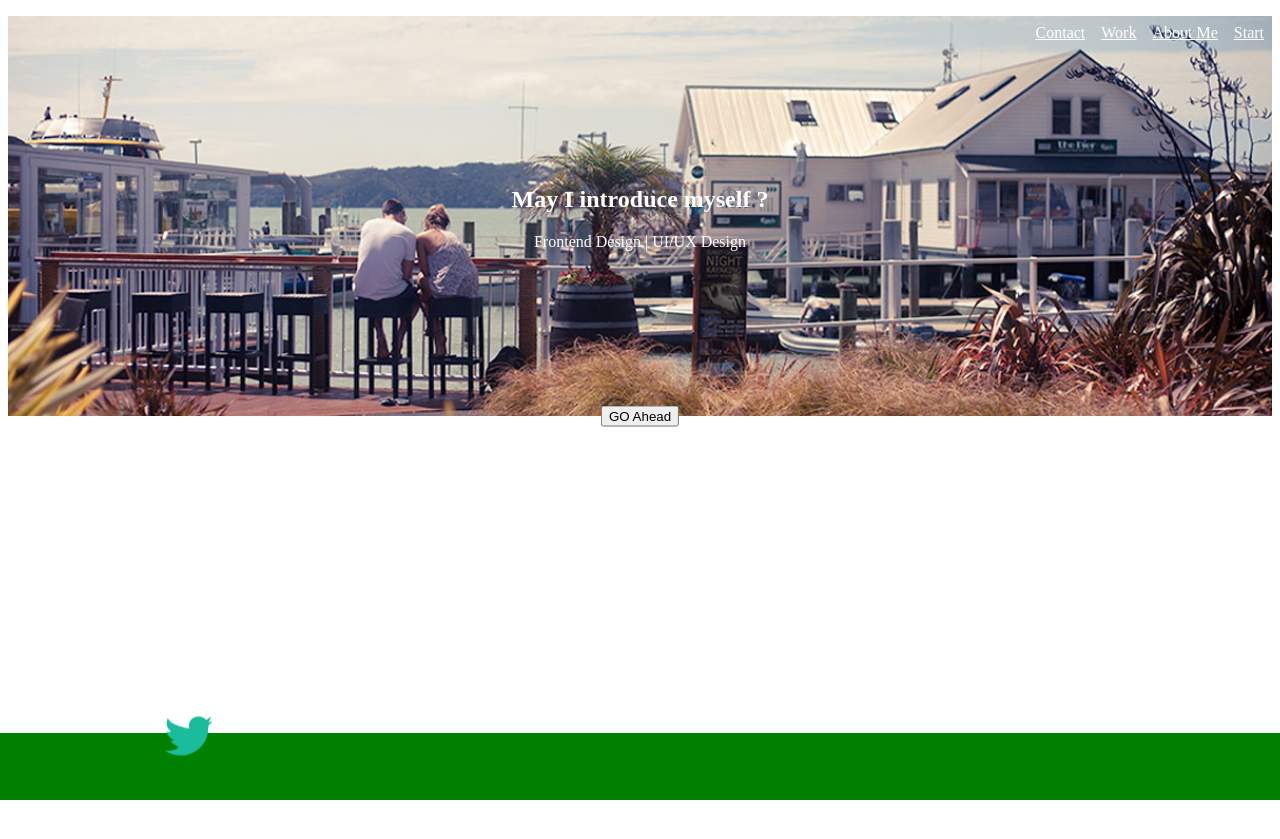
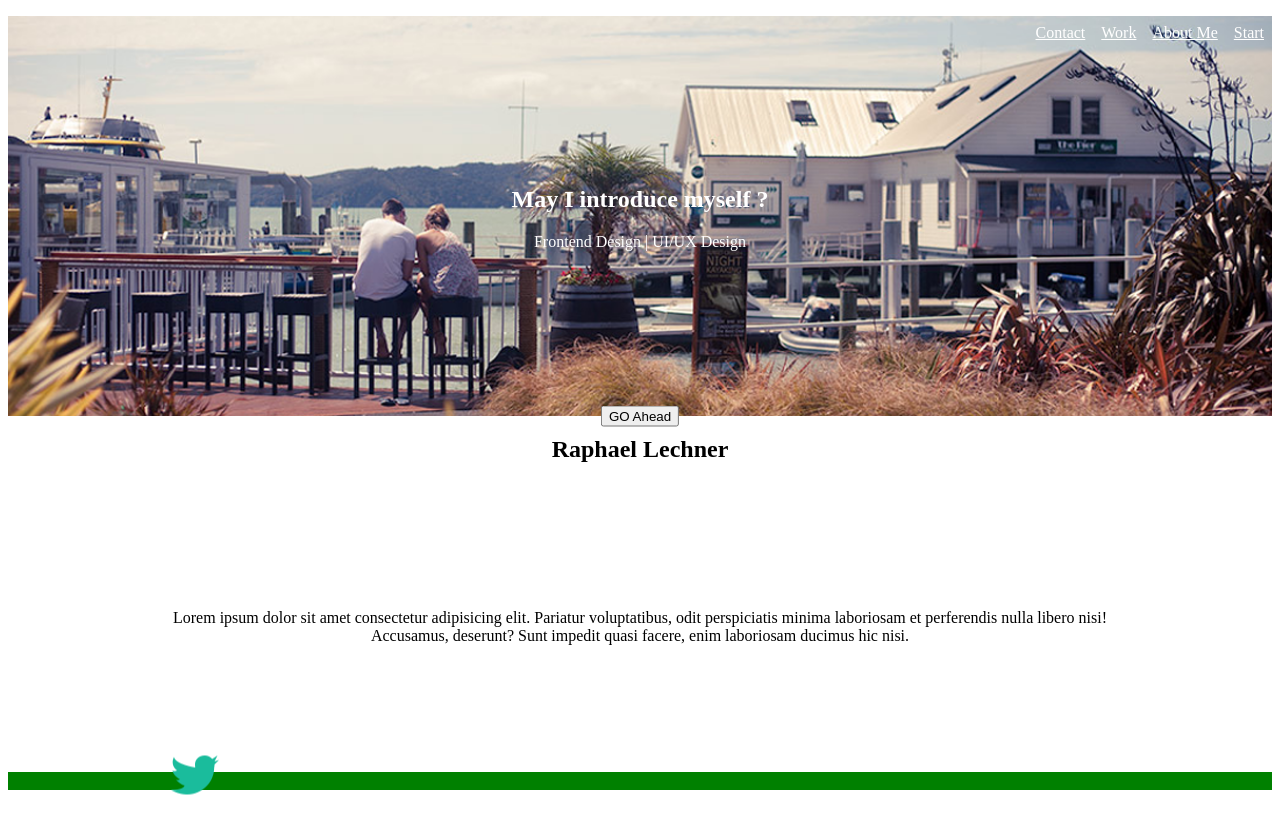
Before and after one commit to marius911/front-end, a plain HTML site: page index.html in a window 1280 px wide. Before the commit the page ends 816 px from the top, so only its background shows below. Drawn offline with nearby package versions, Linux system fonts and the light colour scheme.

Commit message:
commit 2

```diff
--- a/css/main.css
+++ b/css/main.css
@@ -1,22 +1,21 @@
-body, html {
+body,
+html {
     height: 100%;
 }
-
-
 
 .hero {
     background-image: url(../img/img1.png);
     /* Set a specific height */
     height: 50%;
-    padding:0%;
-    margin:0%;
-
+    padding: 0%;
+    margin: 0%;
     /* Position and center the image to scale nicely on all screens */
     background-position: center;
     background-repeat: no-repeat;
     background-size: cover;
     position: relative;
 }
+
 .hero-text {
     text-align: center;
     position: absolute;
@@ -25,9 +24,10 @@ body, html {
     transform: translate(-50%, -50%);
     color: white;
 }
+
 .hero-button {
     position: absolute;
-    top:100%;
+    top: 100%;
     left: 50%;
     transform: translate(-50%, -50%);
 }
@@ -36,34 +36,43 @@ ul {
     list-style-type: none;
 }
 
-
 li {
-
     float: right;
 }
 
 a {
     display: block;
     padding: 8px;
-    color:white;
+    color: white;
+}
+
+.sect2 {
+    text-align: center;
+    padding: 10%;
 }
 
 .footer_s {
-    position: fixed;
     left: 0;
     bottom: 0;
     width: 100%;
+    height: 30%;
     background-color: green;
     color: white;
     text-align: center;
 }
+
 .column {
     float: left;
     width: 33.33%;
 }
+
 .logo_f {
     transform: translate(-50%, -50%);
-    top:0%;
-    border:10px;
-    border-color:blue;
+    top: 0%;
+    border: 10px;
+    border-color: blue;
 }
+
+.centerh {
+    text-align: center;
+}
--- a/index.html
+++ b/index.html
@@ -1,5 +1,6 @@
 <!doctype html>
 <html class="no-js" lang="">
+
 <head>
     <meta charset="utf-8">
     <meta http-equiv="x-ua-compatible" content="ie=edge">
@@ -9,6 +10,7 @@
 
     <link rel="stylesheet" href="css/main.css">
 </head>
+
 <body>
     <!--[if lte IE 9]>
             <p class="browserupgrade">You are using an <strong>outdated</strong> browser. Please <a href="https://browsehappy.com/">upgrade your browser</a> to improve your experience and security.</p>
@@ -30,7 +32,12 @@
             <button class="hero-button">GO Ahead</button>
         </header>
     </section>
-
+    <section>
+        <h1 class="centerh">
+            Raphael Lechner
+        </h1>
+        <div class="sect2">Lorem ipsum dolor sit amet consectetur adipisicing elit. Pariatur voluptatibus, odit perspiciatis minima laboriosam et perferendis nulla libero nisi! Accusamus, deserunt? Sunt impedit quasi facere, enim laboriosam ducimus hic nisi.</div>
+    </section>
 
     <section>
         <footer class="footer_s">
@@ -45,7 +52,10 @@
 
 
     <script src="https://code.jquery.com/jquery-3.3.1.min.js" integrity="sha256-FgpCb/KJQlLNfOu91ta32o/NMZxltwRo8QtmkMRdAu8=" crossorigin="anonymous"></script>
-        <script>window.jQuery || document.write('<script src="js/vendor/jquery-3.3.1.min.js"><\/script>')</script>
+    <script>
+        window.jQuery || document.write('<script src="js/vendor/jquery-3.3.1.min.js"><\/script>')
+    </script>
     <script src="js/main.js"></script>
 </body>
+
 </html>
```
Lines whose indentation alone changed are shown as unchanged.
